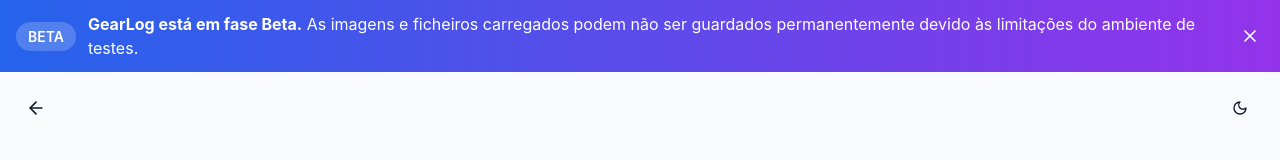
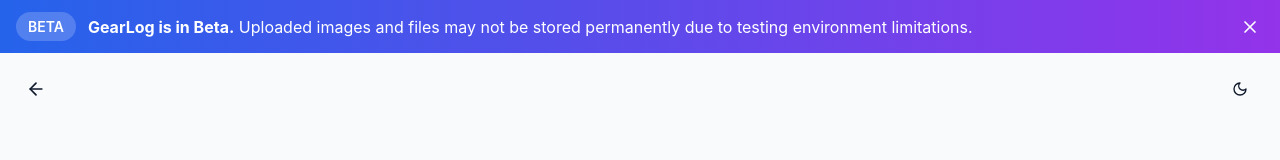
Before and after one commit to ricardoguimaraes2021/GearLog, a React (Vite) app in the folder frontend/: page /login in a window 1280 px wide. Shown: the top 160 px of the page. Built offline with nearby package versions, Linux system fonts and the light colour scheme; no server answers.

Commit message:
Change BetaBanner text to English to match application language

```diff
--- a/frontend/src/components/BetaBanner.tsx
+++ b/frontend/src/components/BetaBanner.tsx
@@ -22,13 +22,13 @@
             BETA
           </span>
           <p className="text-sm md:text-base">
-            <strong>GearLog está em fase Beta.</strong> As imagens e ficheiros carregados podem não ser guardados permanentemente devido às limitações do ambiente de testes.
+            <strong>GearLog is in Beta.</strong> Uploaded images and files may not be stored permanently due to testing environment limitations.
           </p>
         </div>
         <button
           onClick={handleDismiss}
           className="p-1 hover:bg-white/20 rounded-full transition-colors flex-shrink-0"
-          aria-label="Fechar aviso"
+          aria-label="Close banner"
         >
           <X size={20} />
         </button>
```
